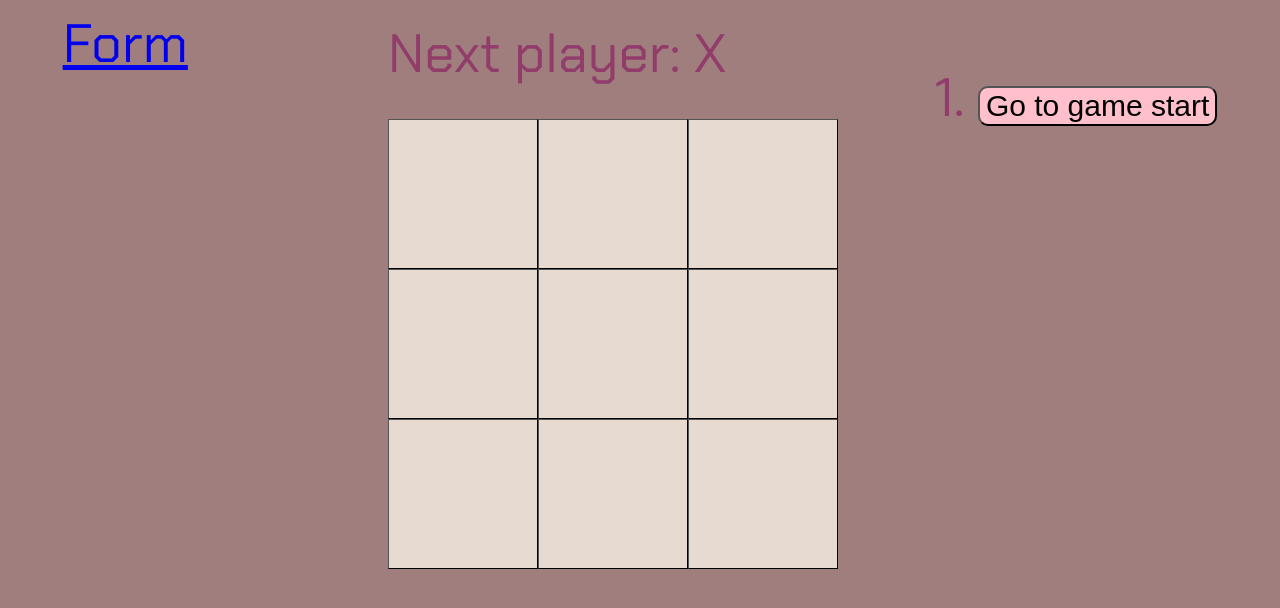
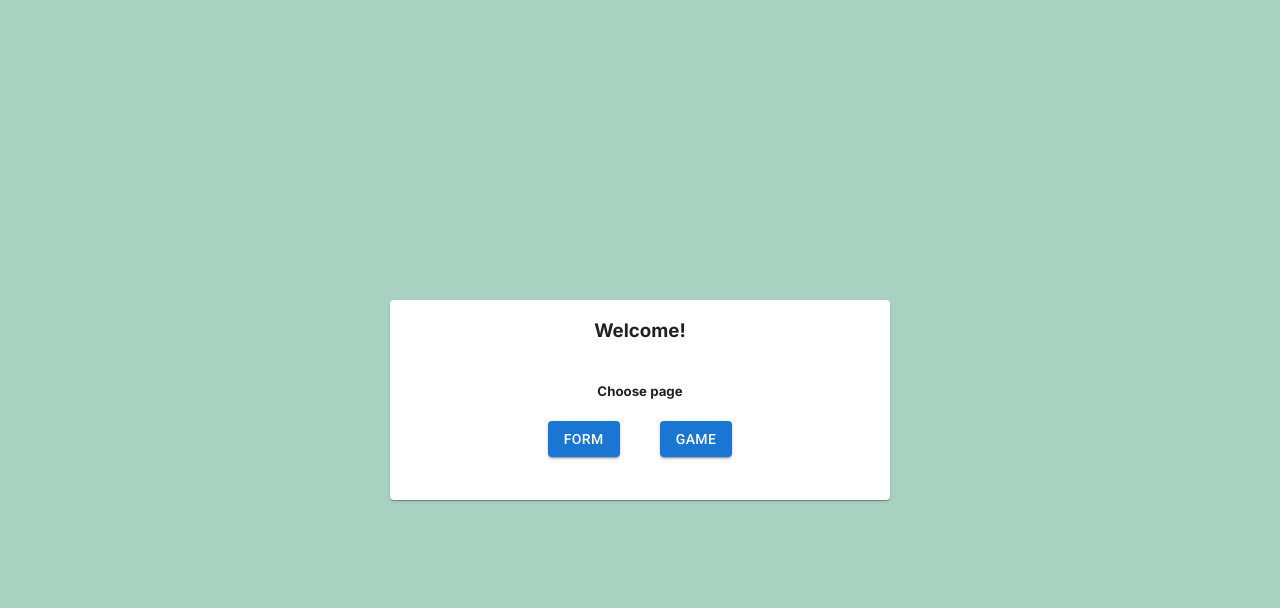
Before and after one commit to Darjash/react_tutorial, a Next.js app: page /#/ in a window 1280 px wide. Shown: the top 608 px of the page. Built offline with nearby package versions, Linux system fonts and the light colour scheme.

Commit message:
add home page

```diff
--- a/src/app/game.tsx
+++ b/src/app/game.tsx
@@ -3,9 +3,13 @@
 import { useState } from 'react';
 import Board from './board';
 import { Link } from 'react-router-dom';
+import Header from './pages/header';
+import Template from './pages/template';
+
 
 
 export default function Game() {
+
   const [history, setHistory] = useState<string[][]>([Array(9).fill(null)]);
   const [currentMove, setCurrentMove] = useState(0); /// //Before you can implement jumpTo, you need the Game component to keep track of which step the user is currently viewing.
   const currentSquares = history[currentMove]; /// //to render the currently selected move, instead of always rendering the final move:
@@ -30,7 +34,6 @@ Each time a move is made, you need to update currentMove to point to the latest
     setCurrentMove(nextMove);
     setXIsNext(nextMove % 2 === 0);
   }
-
   const moves = history.map((squares, move) => {
     let description;
     if (move > 0) {
@@ -48,8 +51,10 @@ Each time a move is made, you need to update currentMove to point to the latest
   });
 
   return (
+    <Template>
+    <Header/>
     <div className="game">
-      <Link to="/form">Form</Link>
+      {/* <Link to="/form">Form</Link> */}
       <div className="game-board">
         {/* eslint-disable-next-line react/jsx-no-bind */}
         <Board xIsNext={xIsNext} squares={currentSquares} onPlay={handlePlay} />
@@ -58,7 +63,7 @@ Each time a move is made, you need to update currentMove to point to the latest
         <ol>{moves}</ol>
       </div>
     </div>
+    </Template>
   );
 
-
 }
--- a/src/app/globals.css
+++ b/src/app/globals.css
@@ -1,17 +1,28 @@
-body {
-  background-color: rgb(160, 126, 126);
-
+body{
+  margin: 0;
 }
-
-
 .square {
-  background-color: rgb(230, 218, 209);
+  background-color: rgb(240, 236, 232);
   height: 150px;
   width: 150px;
   font-size: 85px;
   border-width: 1px;
 }
+.mainPage{
+  top: 0px;
+  left: 0px;
+  width: 100%;
+  height: 100%;
+  background-color: rgb(168, 209, 193);
+}
 
+.formPage{
+  top: 0px;
+  left: 0px;
+  width: 100%;
+  height: 100%;
+  background-color: rgb(146, 157, 183);
+}
 
 .game {
   font-family: 'Chakra Petch', sans-serif;
@@ -19,8 +30,10 @@ body {
   display: flex;
   justify-content: center;
   gap: 200px;
-
-
+  background-color: rgb(209, 201, 201);
+  width: 100%;
+  height: calc(100vh - 80px);
+  align-items: center;
 
 }
 
@@ -53,6 +66,13 @@ body {
   width: 350px;
 }
 
+.header{
+  display: flex;
+  width: 100%;
+  padding: 1em;
+  background-color:ghostwhite;
+
+}
 
 @media (max-width: 850px){
   .game{
@@ -64,111 +84,3 @@ body {
     margin-left: 10px;
   }
 }
-
-/* :root {
-  --max-width: 1100px;
-  --border-radius: 12px;
-  --font-mono: ui-monospace, Menlo, Monaco, 'Cascadia Mono', 'Segoe UI Mono',
-    'Roboto Mono', 'Oxygen Mono', 'Ubuntu Monospace', 'Source Code Pro',
-    'Fira Mono', 'Droid Sans Mono', 'Courier New', monospace;
-
-  --foreground-rgb: 0, 0, 0;
-  --background-start-rgb: 214, 219, 220;
-  --background-end-rgb: 255, 255, 255;
-
-  --primary-glow: conic-gradient(
-    from 180deg at 50% 50%,
-    #16abff33 0deg,
-    #0885ff33 55deg,
-    #54d6ff33 120deg,
-    #0071ff33 160deg,
-    transparent 360deg
-  );
-  --secondary-glow: radial-gradient(
-    rgba(255, 255, 255, 1),
-    rgba(255, 255, 255, 0)
-  );
-
-  --tile-start-rgb: 239, 245, 249;
-  --tile-end-rgb: 228, 232, 233;
-  --tile-border: conic-gradient(
-    #00000080,
-    #00000040,
-    #00000030,
-    #00000020,
-    #00000010,
-    #00000010,
-    #00000080
-  );
-
-  --callout-rgb: 238, 240, 241;
-  --callout-border-rgb: 172, 175, 176;
-  --card-rgb: 180, 185, 188;
-  --card-border-rgb: 131, 134, 135;
-}
-
-@media (prefers-color-scheme: dark) {
-  :root {
-    --foreground-rgb: 255, 255, 255;
-    --background-start-rgb: 0, 0, 0;
-    --background-end-rgb: 0, 0, 0;
-
-    --primary-glow: radial-gradient(rgba(1, 65, 255, 0.4), rgba(1, 65, 255, 0));
-    --secondary-glow: linear-gradient(
-      to bottom right,
-      rgba(1, 65, 255, 0),
-      rgba(1, 65, 255, 0),
-      rgba(1, 65, 255, 0.3)
-    );
-
-    --tile-start-rgb: 2, 13, 46;
-    --tile-end-rgb: 2, 5, 19;
-    --tile-border: conic-gradient(
-      #ffffff80,
-      #ffffff40,
-      #ffffff30,
-      #ffffff20,
-      #ffffff10,
-      #ffffff10,
-      #ffffff80
-    );
-
-    --callout-rgb: 20, 20, 20;
-    --callout-border-rgb: 108, 108, 108;
-    --card-rgb: 100, 100, 100;
-    --card-border-rgb: 200, 200, 200;
-  }
-}
-
-* {
-  box-sizing: border-box;
-  padding: 0;
-  margin: 0;
-}
-
-html,
-body {
-  max-width: 100vw;
-  overflow-x: hidden;
-}
-
-body {
-  color: rgb(var(--foreground-rgb));
-  background: linear-gradient(
-      to bottom,
-      transparent,
-      rgb(var(--background-end-rgb))
-    )
-    rgb(var(--background-start-rgb));
-}
-
-a {
-  color: inherit;
-  text-decoration: none;
-}
-
-@media (prefers-color-scheme: dark) {
-  html {
-    color-scheme: dark;
-  }
-} */
--- a/src/app/page.tsx
+++ b/src/app/page.tsx
@@ -1,18 +1,10 @@
 'use client';
 
-import { BrowserRouter, HashRouter, Route, RouterProvider, Routes, createBrowserRouter } from 'react-router-dom';
+import {HashRouter, Route, Routes} from 'react-router-dom';
 import Form from './pages/form';
 import Game from './game';
+import MainPage from './pages/mainPage';
 
-// const routers = createBrowserRouter([{
-//   path='/',
-//   element=<Game/>,
-// },
-// {
-//   path='/game',
-//   element=<Game/>,
-// }
-// ])
 
 export default function App() {
 
@@ -21,9 +13,10 @@ export default function App() {
         {/* <RouterProvider router={routers} /> */}
         <HashRouter>
           <Routes>
-            <Route index element={<Game/>} />
+            <Route index element={<MainPage/>} />
             <Route path='/game' element={<Game/>}/>
             <Route path='/form' element={<Form/>}/>
+            <Route path='/main' element={<MainPage/>}/>
           </Routes>
         </HashRouter>
       </div>
--- a/src/app/pages/form.tsx
+++ b/src/app/pages/form.tsx
@@ -1,21 +1,30 @@
 //import { CenterFocusStrong } from "@mui/icons-material";
 import { Box, Button, Card, Stack, TextField} from "@mui/material";
 import { useState } from "react";
+import Header from './header';
 
 export default function Form() {
   const [price, setPrice] = useState('')
   const [comment, setComment] = useState('')
 
   const handleComment = (e)=> {setComment(e.target.value)
-    console.log(comment)}
+   // console.log(comment)
+  }
   const handlePrice = (e)=> {setPrice(e.target.value)
-  console.log(price)}
+  //console.log(price)
+}
   const submitForm = () =>{console.log(price,comment)}
   return (
-      <>
+      <div className="formPage">
+        <Header/>
         <Box
         component="form"
-        sx={{'& .MuiTextField-root': { m: 3, width: '30ch'},
+        sx={{
+          '& .MuiTextField-root': { m: 3, width: '30ch'},
+          display: 'flex',
+          justifyContent: 'center',
+          alignItems: 'center',
+          height: '100vh', // Set a height to center vertically on the page
         }}
         autoComplete="off">
        <Card sx={{maxWidth: 600 }}>
@@ -40,7 +49,7 @@ export default function Form() {
           />
         </Stack>
 
-        <Stack direction='row' mx={5} >
+        <Stack direction="column" alignItems="center" mx={5} my={3} >
           <Button
           variant="contained"
           onClick={submitForm}
@@ -49,6 +58,6 @@ export default function Form() {
         </Card>
         </Box>
 
-      </>
+      </div>
     );
 }
--- /dev/null
+++ b/src/app/pages/header.tsx
@@ -0,0 +1,12 @@
+import { IconButton } from "@mui/material";
+import HomeIcon from '@mui/icons-material/Home';
+
+export default function Header () {
+    return (
+        <nav className="header">
+            <IconButton href ="/" size="large">
+                <HomeIcon />
+            </IconButton>
+        </nav>
+    )
+}
--- /dev/null
+++ b/src/app/pages/mainPage.tsx
@@ -0,0 +1,40 @@
+import { Box, Button, Card, IconButton, Stack } from "@mui/material";
+import { Link } from "react-router-dom";
+
+export default function MainPage() {
+    return(
+        <Box
+        className="mainPage"
+        sx={{
+          '& .MuiTextField-root': { m: 3, width: '30ch'},
+          display: 'flex',
+          justifyContent: 'center',
+          alignItems: 'center',
+          height: '100vh', // Set a height to center vertically on the page
+        }}>
+        <Card sx={{
+        minWidth: 500,
+        minHeight: 200}}>
+            <Stack alignItems="center" >
+            <Stack> <h3>Welcome!</h3> </Stack>
+            <Stack> <h5>Choose page</h5> </Stack>
+
+            <Stack alignItems="center" direction='row' spacing={5}>
+            <Button
+            component={Link} to="/form"
+            variant="contained"
+            color="primary"
+            >Form</Button>
+
+            <Button
+            component={Link} to="/game"
+            variant="contained"
+            color="primary"
+            >Game</Button>
+
+            </Stack>
+            </Stack>
+        </Card>
+        </Box>
+    )
+}
--- /dev/null
+++ b/src/app/pages/template.tsx
@@ -0,0 +1,17 @@
+import { Box } from "@mui/material";
+import { ReactNode } from "react";
+
+export default function Template ({children} :{children: ReactNode}) {
+    return (
+        <Box sx={{
+            display: "flex",
+            flexDirection: "column",
+            width: '100%',
+            minHeight: '100vh',
+            background: 'rgb(209, 201, 201)'
+
+        }}>
+            {children}
+        </Box>
+    )
+}
```
